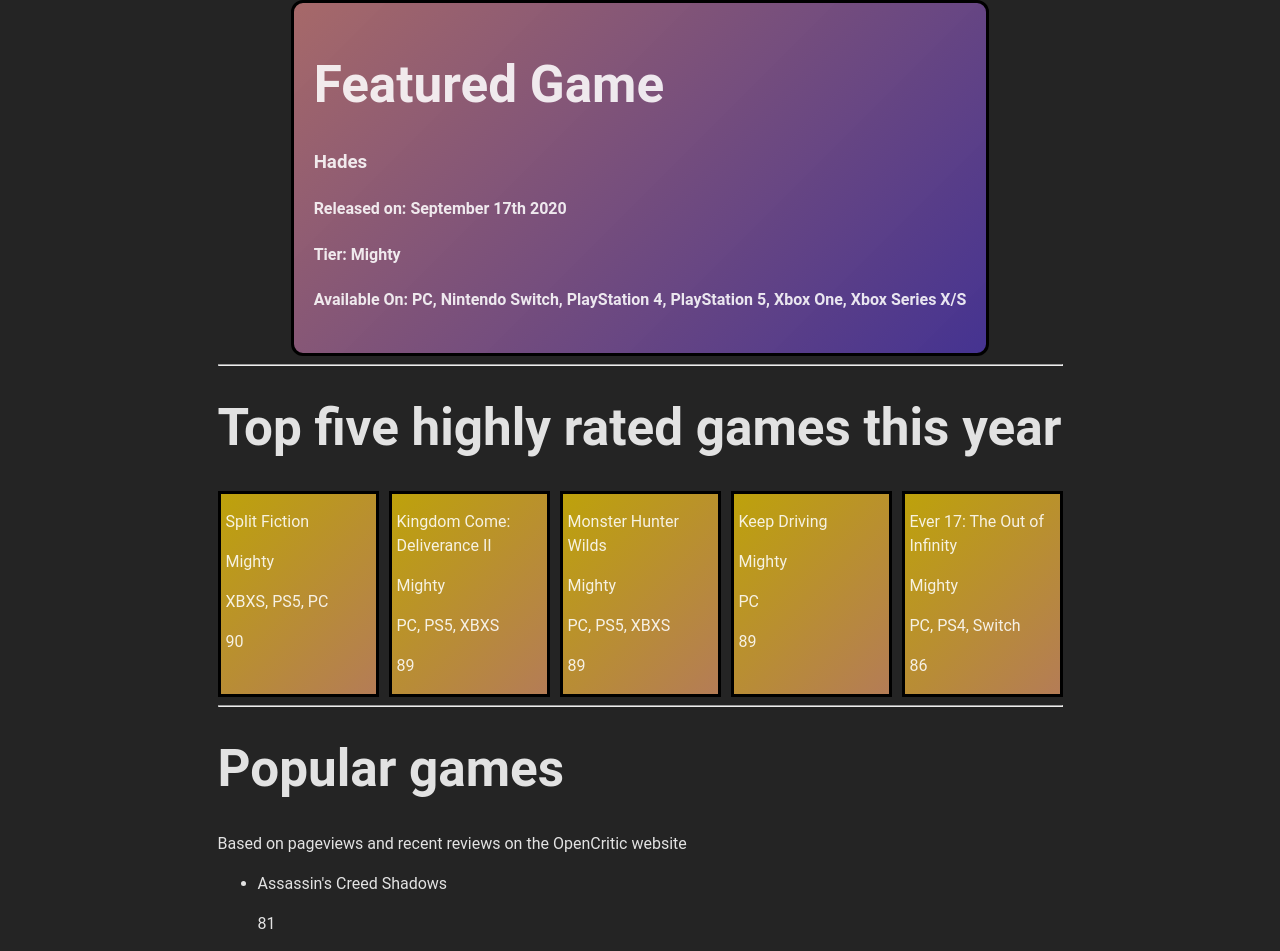
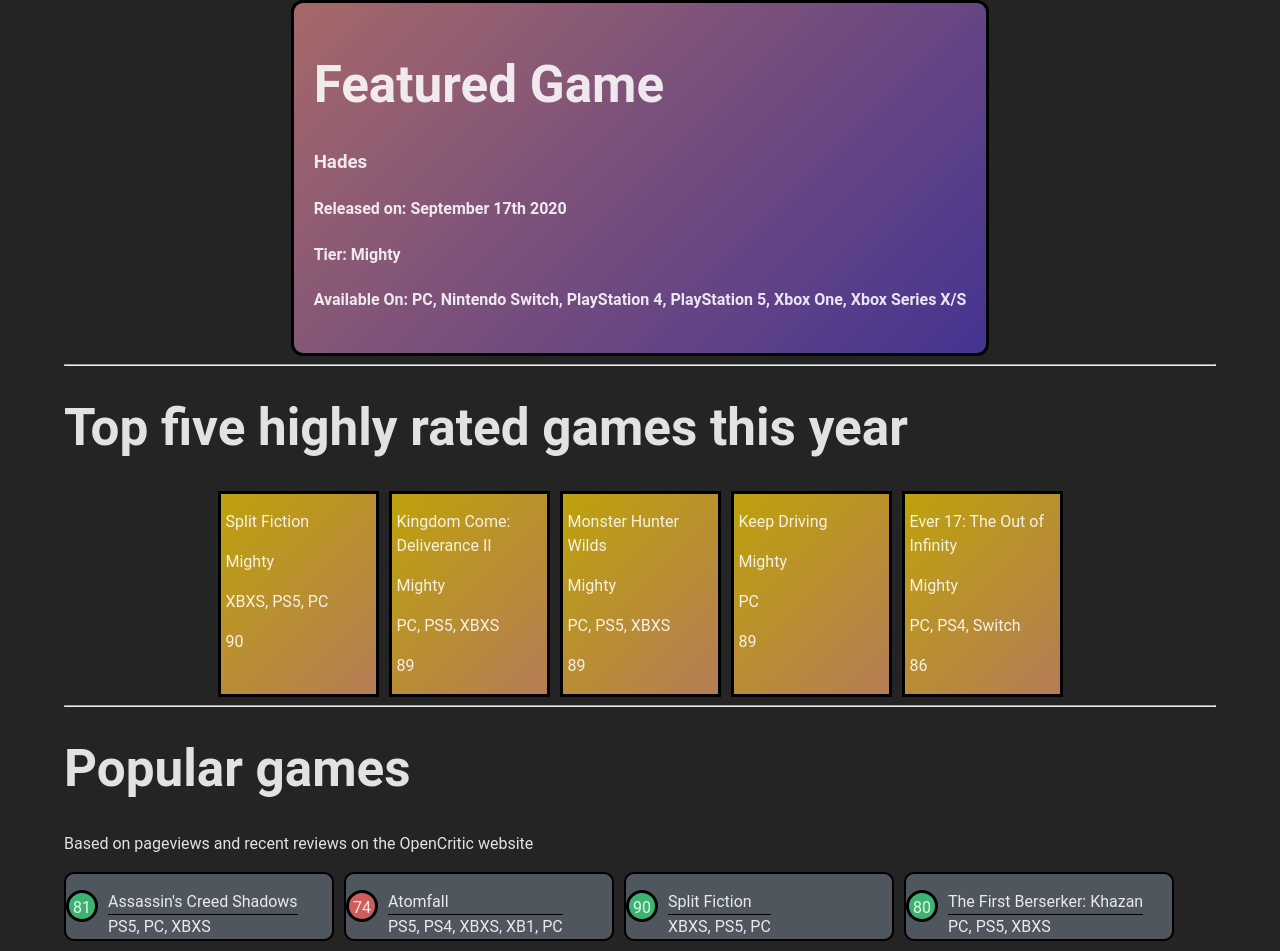
Before and after one commit to Jramon1216/openClone, a React (Vite) app in the folder frontend/: page / in a window 1280 px wide. Shown: the top 951 px of the page. Built offline with nearby package versions, Linux system fonts and the light colour scheme.

Commit message:
- added styling to popular games component

```diff
--- a/frontend/src/components/PopularGames.jsx
+++ b/frontend/src/components/PopularGames.jsx
@@ -1,6 +1,7 @@
 import { useState, useEffect } from "react";
+import "../styles/popularGamesStyle.css";
 
-export default function PopularGames(){
+export default function PopularGames() {
   const [popularGames, setPopularGames] = useState([]);
 
   useEffect(() => {
@@ -157,26 +158,62 @@
       },
     ];
     setPopularGames(data);
-    }, [])
+  }, []);
+
+  function setRatingColor(rating) {
+    if (rating >= 0 && rating <= 75) {
+      return "#CD5C5C";
+    } else if (rating >= 25 && rating <= 49) {
+      return "#E9967A";
+    } else if (rating >= 50 && rating <= 74) {
+      return "#F0E68C";
+    } else if (rating >= 75 && rating <= 100) {
+      return "#3CB371";
+    } else {
+      return "#708090";
+    }
+  }
 
   return (
-      /**
-          name: "Assassin's Creed Shadows",
-          top_critic_score: 81,
-          platforms: ["PS5", "PC", "XBXS"],
-          boxart: "game/16792/o/4E9fns0M.jpg",
-         */
     <>
       <h1>Popular games</h1>
       <p>Based on pageviews and recent reviews on the OpenCritic website</p>
-        <ul>
+      <ul id= "pop-ul">
         {popularGames.map((popularGame, index) => (
-            <li>
-              <p>{popularGame.name}</p>
-              <p>{popularGame.top_critic_score > 1 ? popularGame.top_critic_score : "Not enough ratings from critics" }</p>
-              <p>
+          <li id="pop-li">
+            <div id="popular-game-container">
+              <div id="critic-score-container">
+                <p
+                  id="critic-score"
+                  style={{
+                    backgroundColor: setRatingColor(
+                      popularGame.top_critic_score
+                    ),
+                  }}
+                >
+                  {popularGame.top_critic_score}
+                </p>
+              </div>
+              <div id="popular-game-info-container">
+                <p
+                  style={{
+                    marginBottom: "0px",
+                    borderBottomStyle: "solid",
+                    borderBottomColor: "black",
+                    borderBottomWidth: "1px"
+                  }}
+                >
+                  {popularGame.name}
+                </p>
+                <p
+                  style={{
+                    marginTop: "0px",
+                  }}
+                >
                   {popularGame.platforms.join(", ")}
                 </p>
+              </div>
+            </div>
           </li>
         ))}
       </ul>
--- a/frontend/src/styles/popularGamesStyle.css
+++ b/frontend/src/styles/popularGamesStyle.css
@@ -0,0 +1,46 @@
+#pop-ul{
+    list-style: none;
+    display: flex;
+    flex-wrap: wrap;
+    gap: 10px;
+    padding: 0;
+    margin: 0;
+}
+
+#pop-li{
+    height: 70px;
+    width: 270px;
+    overflow: hidden;
+}
+
+#critic-score {
+    border: solid black;
+    border-radius: 45px;
+    width: 20px;
+    height: 20px;
+    padding: 3px;
+    display: flex;
+    justify-content: center;
+}
+
+#popular-game-container {
+    white-space: nowrap;
+    overflow: hidden;
+    text-overflow: '...';
+    display: flex;
+    flex-direction: row;
+    border: 2px solid black;
+    border-radius: 10px;
+    height: 65px;
+    background-color: #4f565d;
+}
+
+#popular-game-info-container {
+    padding-left: 10px;
+    margin-bottom: 10px;
+    max-width: 270;
+}
+
+yikes{
+
+}
```
Lines whose indentation alone changed are shown as unchanged.
